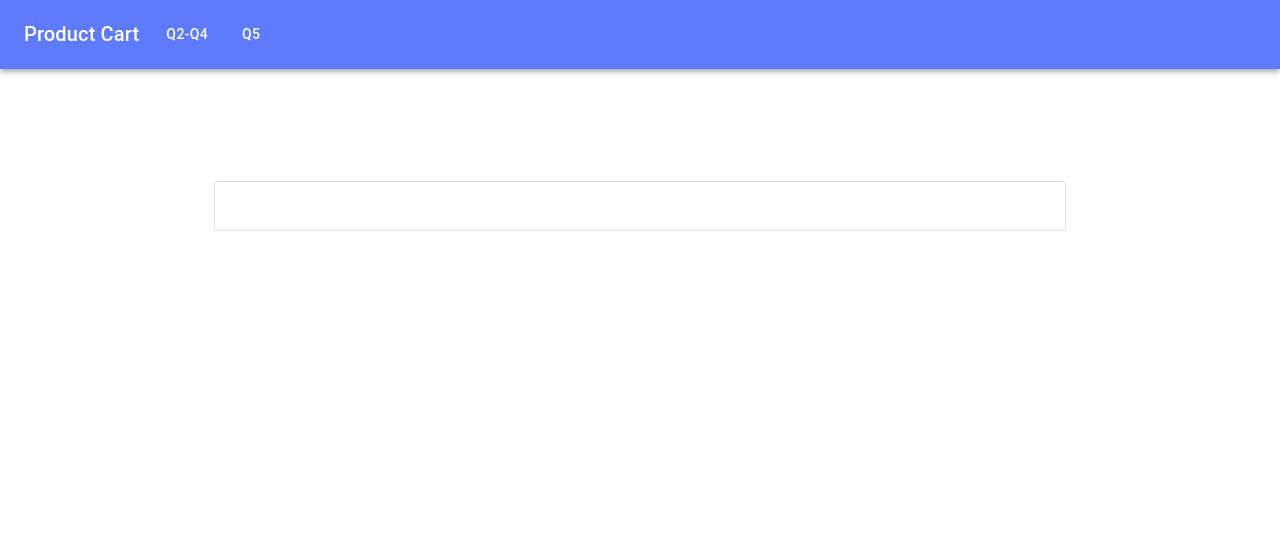
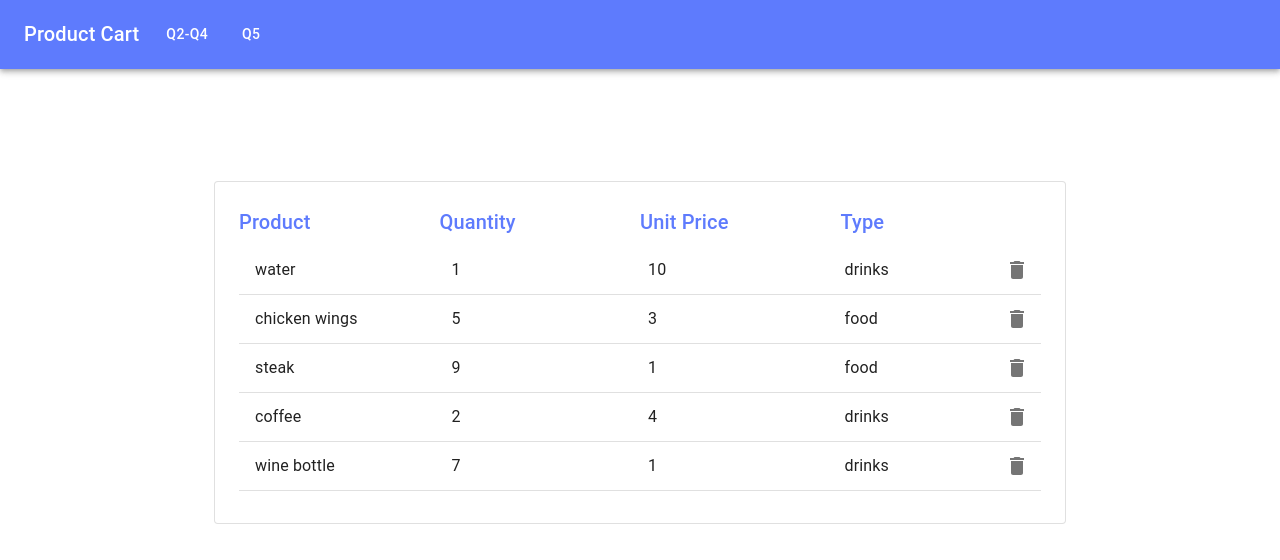
Before and after one commit to abdussalam-alali/fe-question-solution, a React (Create React App) app in the folder Question 2-3-4-5/react-app/: page / in a window 1280 px wide. Shown: the top 560 px of the page. Built offline with nearby package versions, Linux system fonts and the light colour scheme; the HTML template or start-up script is replaced by a standard one.

Commit message:
Display products items

```diff
--- a/Question 2-3-4-5/react-app/src/App.js
+++ b/Question 2-3-4-5/react-app/src/App.js
@@ -18,7 +18,6 @@
                         <AppRoutes />
                 </ContentBox>
               </Router>
-
           </Container>
       </ThemeProvider>
   );
--- /dev/null
+++ b/Question 2-3-4-5/react-app/src/components/products/Header.js
@@ -0,0 +1,35 @@
+import React from 'react';
+import {Grid} from "@mui/material";
+import Typography from "@mui/material/Typography";
+
+const Header = () => {
+    return (
+        <>
+            <Grid container>
+                <Grid item xs={4} sm={3}>
+                    <Typography color='primary' variant='h6'>
+                        Product
+                    </Typography>
+                </Grid>
+                <Grid item xs={4} sm={3}>
+                    <Typography color='primary' variant='h6'>
+                        Quantity
+                    </Typography>
+                </Grid>
+                <Grid item xs={4} sm={3}>
+                    <Typography color='primary' variant='h6'>
+                        Unit Price
+                    </Typography>
+                </Grid>
+                <Grid item xs={4} sm={3} display={{xs: 'none', sm: 'block'}}>
+                    <Typography color='primary' variant='h6'>
+                        Type
+                    </Typography>
+                </Grid>
+
+            </Grid>
+        </>
+    );
+};
+
+export default Header;
--- /dev/null
+++ b/Question 2-3-4-5/react-app/src/components/products/Products.js
@@ -0,0 +1,22 @@
+import React from 'react';
+import Product from './product/Product';
+
+import { connect } from 'react-redux';
+import { List } from "@mui/material";
+import Header from "./Header";
+const Products = ({products}) => {
+    return (
+        <>
+            <Header/>
+            <List color='primary'>
+                { products.map(item=> <Product item={item} key={item.product}/>) }
+            </List>
+        </>
+    );
+}
+const mapStateToProps = state => {
+    return {
+        products: state.products.items
+    }
+}
+export default connect(mapStateToProps)(Products);
--- /dev/null
+++ b/Question 2-3-4-5/react-app/src/components/products/product/Product.js
@@ -0,0 +1,42 @@
+import React from 'react';
+import {Divider, Grid, ListItem, ListItemText} from "@mui/material";
+import IconButton from "@mui/material/IconButton";
+import DeleteIcon from '@mui/icons-material/Delete';
+const Product = (props) => {
+    return (
+        <>
+                <ListItem
+                    secondaryAction={
+                        <IconButton
+                            edge="end"
+                            aria-label="delete"
+                            title="Delete"
+                            onClick={() => {} }
+                        >
+                            <DeleteIcon />
+                        </IconButton>
+                    }
+                >
+                    <ListItemText>
+                        <Grid container spacing={6} justify='center'>
+                            <Grid item xs={4} sm={3}>
+                                { props.item.product }
+                            </Grid>
+                            <Grid item xs={4} sm={3}>
+                                { props.item.unitPrice }
+                            </Grid>
+                            <Grid item xs={4} sm={3}>
+                                { props.item.quantity }
+                            </Grid>
+                            <Grid item sm={3} display={{xs: 'none', sm: 'block'}}>
+                                { props.item.type }
+                            </Grid>
+                        </Grid>
+                    </ListItemText>
+                </ListItem>
+            <Divider />
+        </>
+    );
+}
+
+export default Product;
--- a/Question 2-3-4-5/react-app/src/routes/index.js
+++ b/Question 2-3-4-5/react-app/src/routes/index.js
@@ -1,10 +1,11 @@
 import React from 'react';
 import { useRoutes } from 'react-router-dom';
 import NotFoundPage from "../components/layout/NotFoundPage";
+import Products from "../components/products/Products";
 function Index() {
     return useRoutes([
-
-        {path: '/404',element: <NotFoundPage /> }
+        { path: '/', element: <Products />},
+        { path: '/*',element: <NotFoundPage /> }
     ])
 }
 
```
